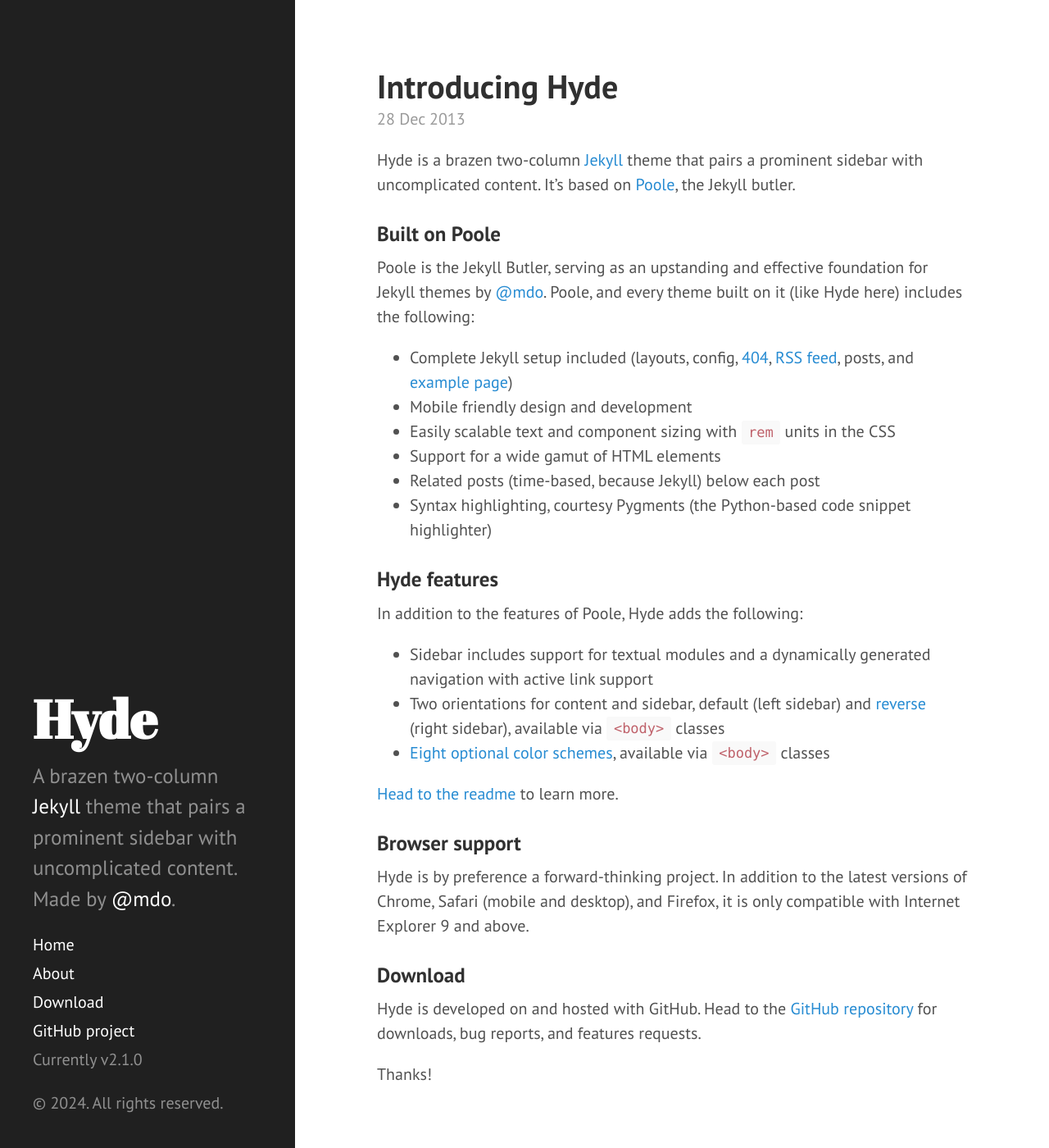
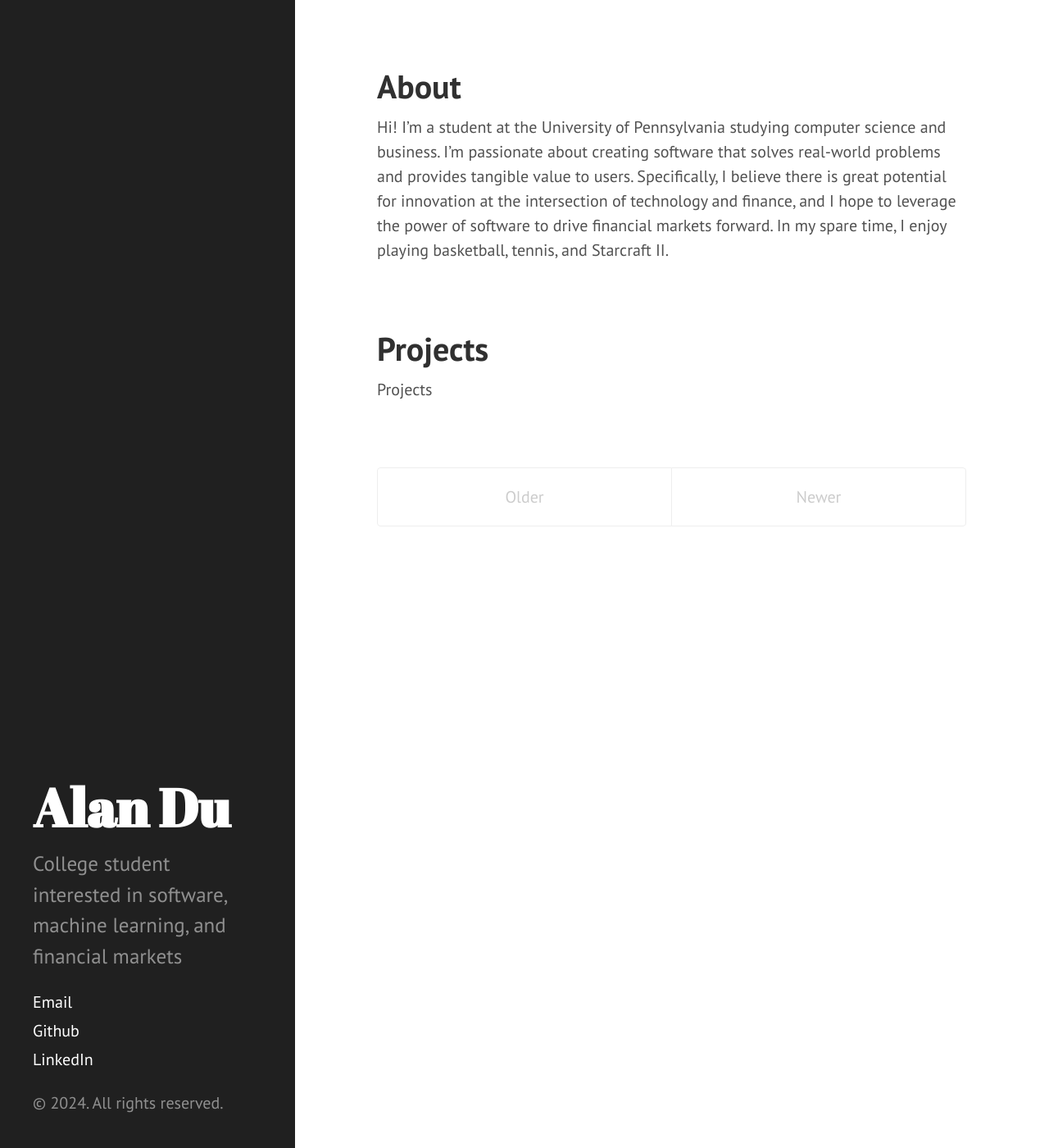
Before and after one commit to ydu20/ydu20.github.io, a Jekyll site: the page built from index.html, in a window 1280 px wide and 1400 px high. Shown: the whole window at 82% size. Built offline with Jekyll 4.4.1, drawn with Linux system fonts in a browser that asks for light colours; the list of posts is cut into pages by our own code; some of the changed text lies outside the part shown.

Commit message:
bio added

```diff
--- a/_config.yml
+++ b/_config.yml
@@ -7,9 +7,9 @@ permalink:        pretty
 # relative_permalinks: true
 
 # Setup
-title:            Hyde
-tagline:          'A Jekyll theme'
-description:      'A brazen two-column <a href="http://jekyllrb.com" target="_blank">Jekyll</a> theme that pairs a prominent sidebar with uncomplicated content. Made by <a href="https://twitter.com/mdo" target="_blank">@mdo</a>.'
+title:            Alan Du
+# tagline:          'A Jekyll theme'
+description:      'College student interested in software, machine learning, and financial markets'
 url:              https://ydu20.github.io
 # baseurl:          /
 
--- a/_includes/sidebar.html
+++ b/_includes/sidebar.html
@@ -2,15 +2,14 @@
   <div class="container sidebar-sticky">
     <div class="sidebar-about">
       <h1>
-        <a href="{{ site.baseurl }}">
+        <!-- <a href="{{ site.baseurl }}"> -->
           {{ site.title }}
-        </a>
+        <!-- </a> -->
       </h1>
       <p class="lead">{{ site.description }}</p>
     </div>
 
     <nav class="sidebar-nav">
-      <a class="sidebar-nav-item{% if page.url == site.baseurl %} active{% endif %}" href="{{ site.baseurl }}">Home</a>
 
       {% comment %}
         The code below dynamically generates a sidebar nav of pages with
@@ -25,10 +24,9 @@
           {% endif %}
         {% endif %}
       {% endfor %}
-
-      <a class="sidebar-nav-item" href="{{ site.github.repo }}/archive/v{{ site.version }}.zip">Download</a>
-      <a class="sidebar-nav-item" href="{{ site.github.repo }}">GitHub project</a>
-      <span class="sidebar-nav-item">Currently v{{ site.version }}</span>
+      <a class="sidebar-nav-item" href="mailto: ydu24@seas.upenn.edu">Email</a>
+      <a class="sidebar-nav-item" href="https://github.com/ydu20">Github</a>
+      <a class="sidebar-nav-item" href="https://www.linkedin.com/in/yang-alan-du/">LinkedIn</a>
     </nav>
 
     <p>&copy; {{ site.time | date: '%Y' }}. All rights reserved.</p>
--- a/_posts/2012-02-06-whats-jekyll.md
+++ /dev/null
@@ -1,12 +0,0 @@
----
-layout: post
-title: What's Jekyll?
----
-
-[Jekyll](http://jekyllrb.com) is a static site generator, an open-source tool for creating simple yet powerful websites of all shapes and sizes. From [the project's readme](https://github.com/mojombo/jekyll/blob/master/README.markdown):
-
-  > Jekyll is a simple, blog aware, static site generator. It takes a template directory [...] and spits out a complete, static website suitable for serving with Apache or your favorite web server. This is also the engine behind GitHub Pages, which you can use to host your project’s page or blog right here from GitHub.
-
-It's an immensely useful tool and one we encourage you to use here with Hyde.
-
-Find out more by [visiting the project on GitHub](https://github.com/mojombo/jekyll).
--- a/_posts/2012-02-07-example-content.md
+++ /dev/null
@@ -1,138 +0,0 @@
----
-layout: post
-title: Example content
----
-
-
-<div class="message">
-  Howdy! This is an example blog post that shows several types of HTML content supported in this theme.
-</div>
-
-Cum sociis natoque penatibus et magnis <a href="#">dis parturient montes</a>, nascetur ridiculus mus. *Aenean eu leo quam.* Pellentesque ornare sem lacinia quam venenatis vestibulum. Sed posuere consectetur est at lobortis. Cras mattis consectetur purus sit amet fermentum.
-
-> Curabitur blandit tempus porttitor. Nullam quis risus eget urna mollis ornare vel eu leo. Nullam id dolor id nibh ultricies vehicula ut id elit.
-
-Etiam porta **sem malesuada magna** mollis euismod. Cras mattis consectetur purus sit amet fermentum. Aenean lacinia bibendum nulla sed consectetur.
-
-## Inline HTML elements
-
-HTML defines a long list of available inline tags, a complete list of which can be found on the [Mozilla Developer Network](https://developer.mozilla.org/en-US/docs/Web/HTML/Element).
-
-- **To bold text**, use `<strong>`.
-- *To italicize text*, use `<em>`.
-- Abbreviations, like <abbr title="HyperText Markup Langage">HTML</abbr> should use `<abbr>`, with an optional `title` attribute for the full phrase.
-- Citations, like <cite>&mdash; Mark otto</cite>, should use `<cite>`.
-- <del>Deleted</del> text should use `<del>` and <ins>inserted</ins> text should use `<ins>`.
-- Superscript <sup>text</sup> uses `<sup>` and subscript <sub>text</sub> uses `<sub>`.
-
-Most of these elements are styled by browsers with few modifications on our part.
-
-## Heading
-
-Vivamus sagittis lacus vel augue rutrum faucibus dolor auctor. Duis mollis, est non commodo luctus, nisi erat porttitor ligula, eget lacinia odio sem nec elit. Morbi leo risus, porta ac consectetur ac, vestibulum at eros.
-
-### Code
-
-Cum sociis natoque penatibus et magnis dis `code element` montes, nascetur ridiculus mus.
-
-{% highlight js %}
-// Example can be run directly in your JavaScript console
-
-// Create a function that takes two arguments and returns the sum of those arguments
-var adder = new Function("a", "b", "return a + b");
-
-// Call the function
-adder(2, 6);
-// > 8
-{% endhighlight %}
-
-Aenean lacinia bibendum nulla sed consectetur. Etiam porta sem malesuada magna mollis euismod. Fusce dapibus, tellus ac cursus commodo, tortor mauris condimentum nibh, ut fermentum massa.
-
-### Gists via GitHub Pages
-
-Vestibulum id ligula porta felis euismod semper. Nullam quis risus eget urna mollis ornare vel eu leo. Donec sed odio dui.
-
-{% gist 5555251 gist.md %}
-
-Aenean eu leo quam. Pellentesque ornare sem lacinia quam venenatis vestibulum. Nullam quis risus eget urna mollis ornare vel eu leo. Cum sociis natoque penatibus et magnis dis parturient montes, nascetur ridiculus mus. Donec sed odio dui. Vestibulum id ligula porta felis euismod semper.
-
-### Lists
-
-Cum sociis natoque penatibus et magnis dis parturient montes, nascetur ridiculus mus. Aenean lacinia bibendum nulla sed consectetur. Etiam porta sem malesuada magna mollis euismod. Fusce dapibus, tellus ac cursus commodo, tortor mauris condimentum nibh, ut fermentum massa justo sit amet risus.
-
-* Praesent commodo cursus magna, vel scelerisque nisl consectetur et.
-* Donec id elit non mi porta gravida at eget metus.
-* Nulla vitae elit libero, a pharetra augue.
-
-Donec ullamcorper nulla non metus auctor fringilla. Nulla vitae elit libero, a pharetra augue.
-
-1. Vestibulum id ligula porta felis euismod semper.
-2. Cum sociis natoque penatibus et magnis dis parturient montes, nascetur ridiculus mus.
-3. Maecenas sed diam eget risus varius blandit sit amet non magna.
-
-Cras mattis consectetur purus sit amet fermentum. Sed posuere consectetur est at lobortis.
-
-<dl>
-  <dt>HyperText Markup Language (HTML)</dt>
-  <dd>The language used to describe and define the content of a Web page</dd>
-
-  <dt>Cascading Style Sheets (CSS)</dt>
-  <dd>Used to describe the appearance of Web content</dd>
-
-  <dt>JavaScript (JS)</dt>
-  <dd>The programming language used to build advanced Web sites and applications</dd>
-</dl>
-
-Integer posuere erat a ante venenatis dapibus posuere velit aliquet. Morbi leo risus, porta ac consectetur ac, vestibulum at eros. Nullam quis risus eget urna mollis ornare vel eu leo.
-
-### Images
-
-Quisque consequat sapien eget quam rhoncus, sit amet laoreet diam tempus. Aliquam aliquam metus erat, a pulvinar turpis suscipit at.
-
-![placeholder](http://placehold.it/800x400 "Large example image")
-![placeholder](http://placehold.it/400x200 "Medium example image")
-![placeholder](http://placehold.it/200x200 "Small example image")
-
-### Tables
-
-Aenean lacinia bibendum nulla sed consectetur. Lorem ipsum dolor sit amet, consectetur adipiscing elit.
-
-<table>
-  <thead>
-    <tr>
-      <th>Name</th>
-      <th>Upvotes</th>
-      <th>Downvotes</th>
-    </tr>
-  </thead>
-  <tfoot>
-    <tr>
-      <td>Totals</td>
-      <td>21</td>
-      <td>23</td>
-    </tr>
-  </tfoot>
-  <tbody>
-    <tr>
-      <td>Alice</td>
-      <td>10</td>
-      <td>11</td>
-    </tr>
-    <tr>
-      <td>Bob</td>
-      <td>4</td>
-      <td>3</td>
-    </tr>
-    <tr>
-      <td>Charlie</td>
-      <td>7</td>
-      <td>9</td>
-    </tr>
-  </tbody>
-</table>
-
-Nullam id dolor id nibh ultricies vehicula ut id elit. Sed posuere consectetur est at lobortis. Nullam quis risus eget urna mollis ornare vel eu leo.
-
------
-
-Want to see something else added? <a href="https://github.com/poole/poole/issues/new">Open an issue.</a>
--- a/_posts/2013-12-28-introducing-hyde.md
+++ /dev/null
@@ -1,37 +0,0 @@
----
-layout: post
-title: Introducing Hyde
----
-
-Hyde is a brazen two-column [Jekyll](http://jekyllrb.com) theme that pairs a prominent sidebar with uncomplicated content. It's based on [Poole](http://getpoole.com), the Jekyll butler.
-
-### Built on Poole
-
-Poole is the Jekyll Butler, serving as an upstanding and effective foundation for Jekyll themes by [@mdo](https://twitter.com/mdo). Poole, and every theme built on it (like Hyde here) includes the following:
-
-* Complete Jekyll setup included (layouts, config, [404](/404), [RSS feed](/atom.xml), posts, and [example page](/about))
-* Mobile friendly design and development
-* Easily scalable text and component sizing with `rem` units in the CSS
-* Support for a wide gamut of HTML elements
-* Related posts (time-based, because Jekyll) below each post
-* Syntax highlighting, courtesy Pygments (the Python-based code snippet highlighter)
-
-### Hyde features
-
-In addition to the features of Poole, Hyde adds the following:
-
-* Sidebar includes support for textual modules and a dynamically generated navigation with active link support
-* Two orientations for content and sidebar, default (left sidebar) and [reverse](https://github.com/poole/lanyon#reverse-layout) (right sidebar), available via `<body>` classes
-* [Eight optional color schemes](https://github.com/poole/hyde#themes), available via `<body>` classes
-
-[Head to the readme](https://github.com/poole/hyde#readme) to learn more.
-
-### Browser support
-
-Hyde is by preference a forward-thinking project. In addition to the latest versions of Chrome, Safari (mobile and desktop), and Firefox, it is only compatible with Internet Explorer 9 and above.
-
-### Download
-
-Hyde is developed on and hosted with GitHub. Head to the <a href="https://github.com/poole/hyde">GitHub repository</a> for downloads, bug reports, and features requests.
-
-Thanks!
--- a/about.md
+++ /dev/null
@@ -1,30 +0,0 @@
----
-layout: page
-title: About
----
-
-<p class="message">
-  Hey there! This page is included as an example. Feel free to customize it for your own use upon downloading. Carry on!
-</p>
-
-In the novel, *The Strange Case of Dr. Jeykll and Mr. Hyde*, Mr. Poole is Dr. Jekyll's virtuous and loyal butler. Similarly, Poole is an upstanding and effective butler that helps you build Jekyll themes. It's made by [@mdo](https://twitter.com/mdo).
-
-There are currently two themes built on Poole:
-
-* [Hyde](http://hyde.getpoole.com)
-* [Lanyon](http://lanyon.getpoole.com)
-
-Learn more and contribute on [GitHub](https://github.com/poole).
-
-## Setup
-
-Some fun facts about the setup of this project include:
-
-* Built for [Jekyll](http://jekyllrb.com)
-* Developed on GitHub and hosted for free on [GitHub Pages](https://pages.github.com)
-* Coded with [Sublime Text 2](http://sublimetext.com), an amazing code editor
-* Designed and developed while listening to music like [Blood Bros Trilogy](https://soundcloud.com/maddecent/sets/blood-bros-series)
-
-Have questions or suggestions? Feel free to [open an issue on GitHub](https://github.com/poole/issues/new) or [ask me on Twitter](https://twitter.com/mdo).
-
-Thanks for reading!
--- a/index.html
+++ b/index.html
@@ -7,12 +7,8 @@ title: Home
   {% for post in paginator.posts %}
   <div class="post">
     <h1 class="post-title">
-      <a href="{{ post.url }}">
         {{ post.title }}
-      </a>
     </h1>
-
-    <span class="post-date">{{ post.date | date_to_string }}</span>
 
     {{ post.content }}
   </div>
```
Also changed, not shown: _posts/2013-07-20-projects.md (added, +6 -0 lines), _posts/2024-07-21-about.md (added, +6 -0 lines), public/favicon.ico (deleted).
